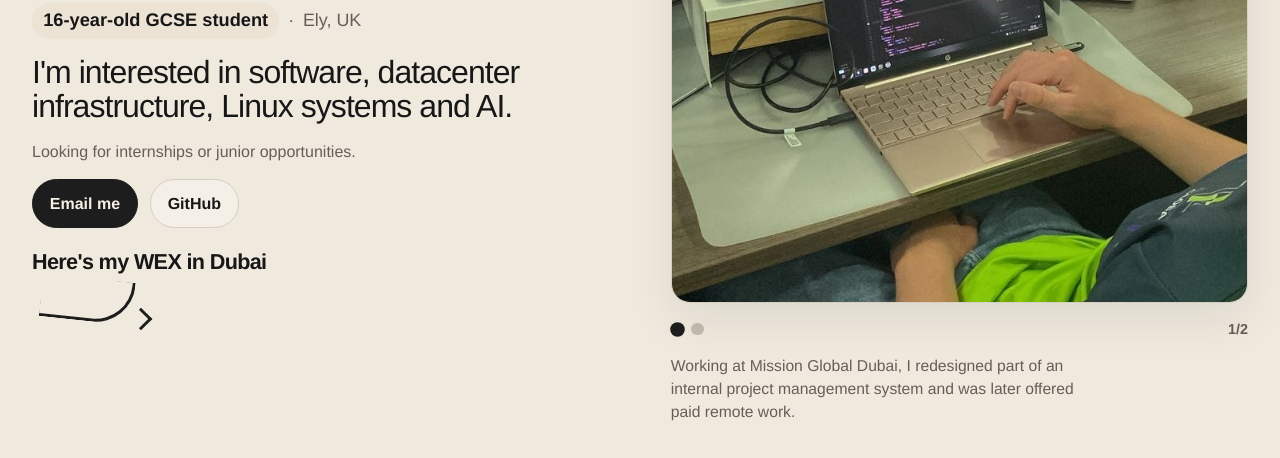
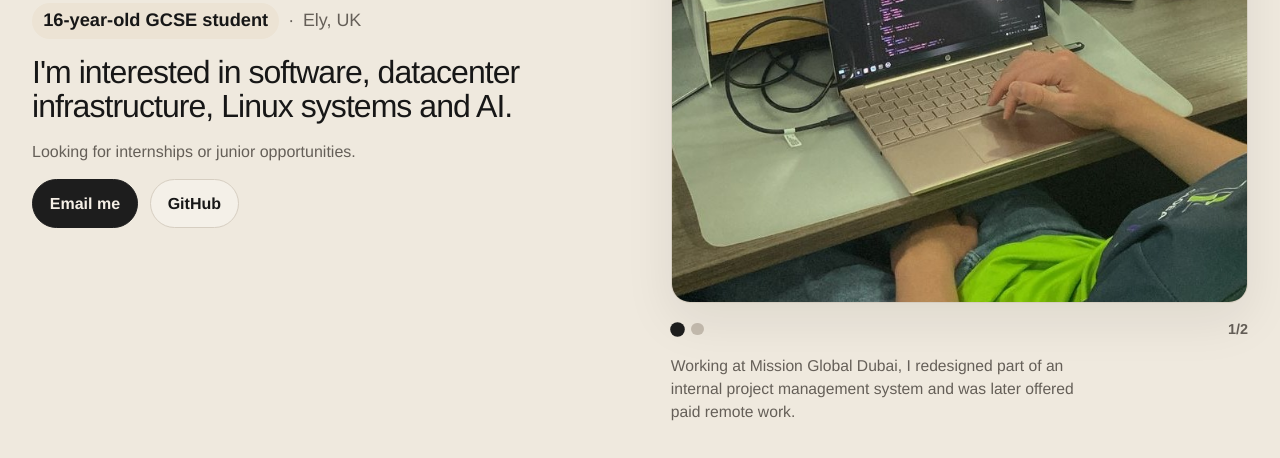
Before and after one commit to stackwill/williamhanlon.com, a website built with Vite: page index.html in a window 1280 px wide. Shown: the part 271-729 px from the top of the page. Built offline with nearby package versions, Linux system fonts and the light colour scheme.

Commit message:
fix: remove hero wex callout

```diff
--- a/src/content/site.ts
+++ b/src/content/site.ts
@@ -28,7 +28,6 @@ export const siteData = {
     email: "willliamjhanlon@icloud.com",
     github: "https://github.com/stackwill",
   },
-  heroCallout: "Here's my WEX in Dubai",
   carouselSlides: [
     {
       src: "/carousel-starter.jpeg",
--- a/src/main.ts
+++ b/src/main.ts
@@ -126,13 +126,6 @@ app.innerHTML = `
         <div class="hero-actions">
           <a class="button-link primary-link" href="mailto:${escapeHtml(siteData.contact.email)}">Email me</a>
           <a class="button-link" href="${escapeHtml(siteData.contact.github)}" target="_blank" rel="noopener noreferrer">GitHub</a>
-        </div>
-        <div class="hero-callout" aria-label="Placement callout">
-          <p class="hero-callout-text">${escapeHtml(siteData.heroCallout)}</p>
-          <div class="hero-callout-arrow" aria-hidden="true">
-            <span class="hero-callout-curve"></span>
-            <span class="hero-callout-head"></span>
-          </div>
         </div>
       </div>
       <section class="hero-media" aria-label="Placement image carousel">
--- a/src/styles.css
+++ b/src/styles.css
@@ -184,47 +184,6 @@ select {
 .primary-link:hover {
   background: #343434;
   border-color: #343434;
-}
-
-.hero-callout {
-  display: grid;
-  gap: 0.35rem;
-  margin-top: 0.45rem;
-}
-
-.hero-callout-text {
-  font-size: clamp(1.05rem, 2vw, 1.35rem);
-  font-weight: 800;
-  letter-spacing: -0.03em;
-  line-height: 1;
-}
-
-.hero-callout-arrow {
-  position: relative;
-  width: 7.5rem;
-  height: 3.4rem;
-}
-
-.hero-callout-curve {
-  position: absolute;
-  inset: 0 auto auto 0;
-  width: 5.8rem;
-  height: 2.7rem;
-  border-right: 3px solid var(--accent);
-  border-bottom: 3px solid var(--accent);
-  border-radius: 0 0 2.5rem 0;
-  transform: translateX(0.55rem) rotate(6deg);
-}
-
-.hero-callout-head {
-  position: absolute;
-  right: 0.2rem;
-  bottom: 0.35rem;
-  width: 1rem;
-  height: 1rem;
-  border-right: 3px solid var(--accent);
-  border-bottom: 3px solid var(--accent);
-  transform: rotate(-45deg);
 }
 
 .hero-media {
@@ -504,16 +463,6 @@ select {
     width: 100%;
   }
 
-  .hero-callout-arrow {
-    width: 5.9rem;
-    height: 2.8rem;
-  }
-
-  .hero-callout-curve {
-    width: 4.5rem;
-    height: 2.2rem;
-  }
-
   .carousel-viewport {
     min-height: 21rem;
   }
```
